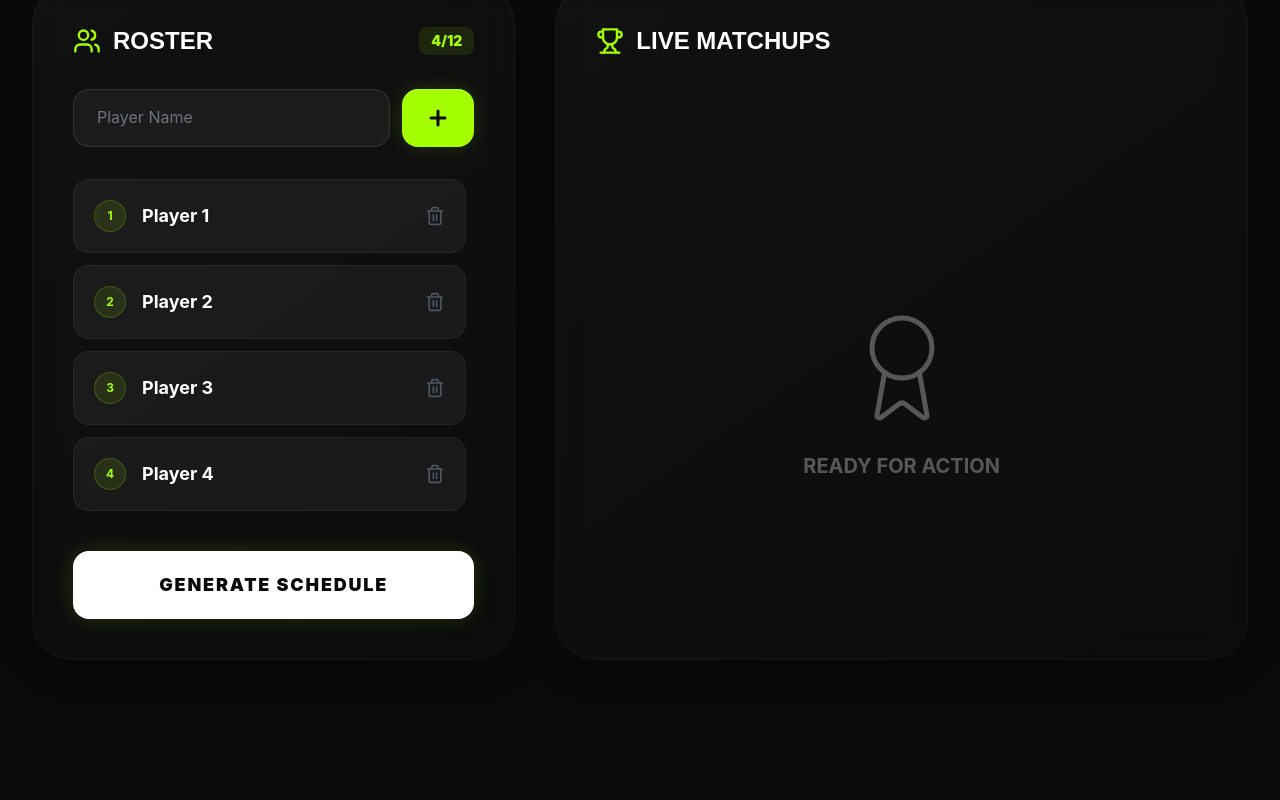
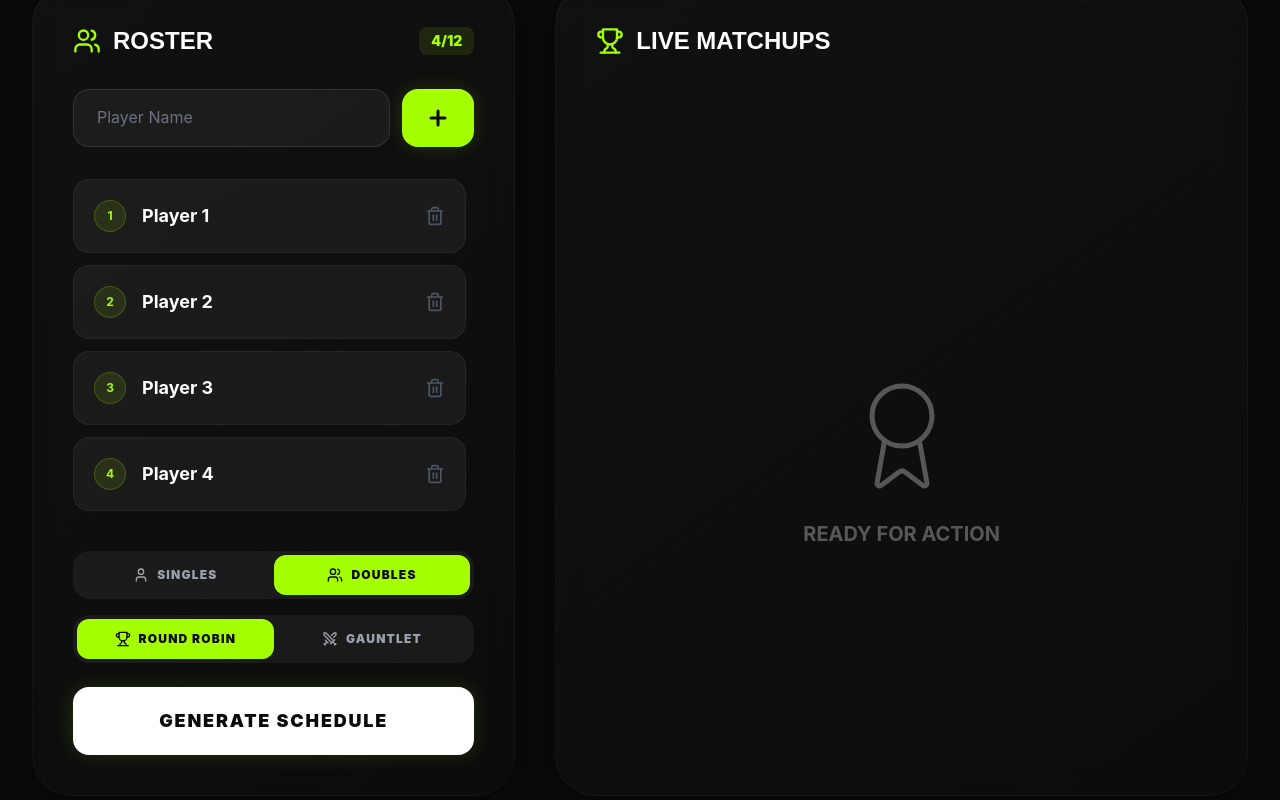
Before and after one commit to MikeGajardo/Electric-Pickle, a React (Vite) app: page /tournaments in a window 1280 px wide. Shown: the part 504-1304 px from the top of the page. Built offline with nearby package versions, Linux system fonts and the light colour scheme.

Commit message:
gauntlet

```diff
--- a/src/pages/Tournaments.jsx
+++ b/src/pages/Tournaments.jsx
@@ -1,5 +1,5 @@
 import { useState } from 'react'
-import { Trophy, Users, Plus, Trash2, Award } from 'lucide-react'
+import { Trophy, Users, Plus, Trash2, Award, Swords, User } from 'lucide-react'
 import { motion, AnimatePresence } from 'framer-motion'
 
 const Tournaments = () => {
@@ -7,6 +7,9 @@ const Tournaments = () => {
     const [newPlayer, setNewPlayer] = useState('')
     const [matches, setMatches] = useState([])
     const [isGenerating, setIsGenerating] = useState(false)
+    const [format, setFormat] = useState('round-robin')
+    const [teamSize, setTeamSize] = useState('doubles')
+    const [gauntletWinners, setGauntletWinners] = useState({})
 
     const addPlayer = () => {
         if (newPlayer && players.length < 12) {
@@ -19,14 +22,35 @@ const Tournaments = () => {
         setPlayers(players.filter((_, i) => i !== index))
     }
 
-    const generateRoundRobin = () => {
+    const updatePlayer = (index, newName) => {
+        const updatedPlayers = [...players]
+        updatedPlayers[index] = newName
+        setPlayers(updatedPlayers)
+    }
+
+    const generateSchedule = () => {
         setIsGenerating(true)
+        setGauntletWinners({}) // Reset winners
         setTimeout(() => {
-            let p = [...players]
+            const generatedMatches = []
+
+            let activePlayers = [...players]
+            if (teamSize === 'doubles') {
+                activePlayers = []
+                for (let i = 0; i < players.length; i += 2) {
+                    if (i + 1 < players.length) {
+                        activePlayers.push(`${players[i]} & ${players[i + 1]}`)
+                    } else {
+                        activePlayers.push(`${players[i]} & BYE`)
+                    }
+                }
+            }
+
+            if (format === 'round-robin') {
+                let p = [...activePlayers]
                 if (p.length % 2 !== 0) p.push('BYE')
                 const rounds = p.length - 1
                 const half = p.length / 2
-            const generatedMatches = []
                 for (let round = 0; round < rounds; round++) {
                     const roundMatches = []
                     for (let i = 0; i < half; i++) {
@@ -34,12 +58,34 @@ const Tournaments = () => {
                         const p2 = p[p.length - 1 - i]
                         if (p1 !== 'BYE' && p2 !== 'BYE') roundMatches.push({ p1, p2 })
                     }
+                    if (roundMatches.length > 0) {
                         generatedMatches.push({ round: round + 1, matches: roundMatches })
+                    }
                     p.splice(1, 0, p.pop())
                 }
+            } else if (format === 'gauntlet') {
+                for (let i = 1; i < activePlayers.length; i++) {
+                    const p1 = i === 1 ? activePlayers[0] : `Winner of Game ${i - 1}`
+                    const p2 = activePlayers[i]
+                    // Store the raw base match, we will compute dynamic p1 at render time
+                    generatedMatches.push({ round: i, matches: [{ p1, p2, isP1Dynamic: i > 1 }] })
+                }
+            }
+
             setMatches(generatedMatches)
             setIsGenerating(false)
         }, 600)
+    }
+
+    const handleWinnerSelect = (roundIndex, winnerName) => {
+        if (format !== 'gauntlet') return
+        setGauntletWinners(prev => ({ ...prev, [roundIndex]: winnerName }))
+    }
+
+    const getDynamicPlayer1 = (match, roundIndex) => {
+        if (format !== 'gauntlet' || !match.isP1Dynamic) return match.p1
+        const previousWinner = gauntletWinners[roundIndex - 1]
+        return previousWinner ? previousWinner : match.p1 // match.p1 holds the "Winner of Game X" fallback string
     }
 
     return (
@@ -97,17 +143,23 @@ const Tournaments = () => {
                             <AnimatePresence>
                                 {players.map((player, idx) => (
                                     <motion.div
-                                        key={player + idx}
+                                        key={idx}
                                         initial={{ opacity: 0, x: -20 }}
                                         animate={{ opacity: 1, x: 0 }}
                                         exit={{ opacity: 0, x: 20 }}
                                         className="flex items-center justify-between p-5 bg-white/5 rounded-2xl border border-white/5 hover:border-pickle-green/20 group transition-all"
                                     >
                                         <div className="flex items-center gap-4">
-                                            <div className="w-8 h-8 rounded-full bg-pickle-green/10 flex items-center justify-center text-pickle-green font-bold text-xs border border-pickle-green/20">
+                                            <div className="w-8 h-8 rounded-full bg-pickle-green/10 flex items-center justify-center text-pickle-green font-bold text-xs border border-pickle-green/20 shrink-0">
                                                 {idx + 1}
                                             </div>
-                                            <span className="font-bold text-lg">{player}</span>
+                                            <input
+                                                type="text"
+                                                value={player}
+                                                onChange={(e) => updatePlayer(idx, e.target.value)}
+                                                className="font-bold text-lg bg-transparent border-b border-transparent focus:border-pickle-green focus:outline-none transition-colors w-full text-white placeholder-gray-600"
+                                                placeholder={`Player ${idx + 1}`}
+                                            />
                                         </div>
                                         <button onClick={() => removePlayer(idx)} className="text-gray-600 hover:text-red-500 transition-colors">
                                             <Trash2 size={20} />
@@ -117,8 +169,40 @@ const Tournaments = () => {
                             </AnimatePresence>
                         </div>
 
+                        <div className="flex gap-4 mb-4">
+                            <div className="flex bg-white/5 p-1 rounded-2xl flex-1">
                                 <button
-                            onClick={generateRoundRobin}
+                                    onClick={() => setTeamSize('singles')}
+                                    className={`flex-1 py-3 rounded-xl font-black text-xs tracking-widest uppercase transition-all flex items-center justify-center gap-2 ${teamSize === 'singles' ? 'bg-pickle-green text-pickle-dark' : 'text-gray-400 hover:text-white'}`}
+                                >
+                                    <User size={16} /> SINGLES
+                                </button>
+                                <button
+                                    onClick={() => setTeamSize('doubles')}
+                                    className={`flex-1 py-3 rounded-xl font-black text-xs tracking-widest uppercase transition-all flex items-center justify-center gap-2 ${teamSize === 'doubles' ? 'bg-pickle-green text-pickle-dark' : 'text-gray-400 hover:text-white'}`}
+                                >
+                                    <Users size={16} /> DOUBLES
+                                </button>
+                            </div>
+                        </div>
+
+                        <div className="flex bg-white/5 p-1 rounded-2xl mb-6">
+                            <button
+                                onClick={() => setFormat('round-robin')}
+                                className={`flex-1 py-3 rounded-xl font-black text-xs tracking-widest uppercase transition-all flex items-center justify-center gap-2 ${format === 'round-robin' ? 'bg-pickle-green text-pickle-dark' : 'text-gray-400 hover:text-white'}`}
+                            >
+                                <Trophy size={16} /> ROUND ROBIN
+                            </button>
+                            <button
+                                onClick={() => setFormat('gauntlet')}
+                                className={`flex-1 py-3 rounded-xl font-black text-xs tracking-widest uppercase transition-all flex items-center justify-center gap-2 ${format === 'gauntlet' ? 'bg-pickle-green text-pickle-dark' : 'text-gray-400 hover:text-white'}`}
+                            >
+                                <Swords size={16} /> GAUNTLET
+                            </button>
+                        </div>
+
+                        <button
+                            onClick={generateSchedule}
                             disabled={players.length < 2 || isGenerating}
                             className="w-full py-5 bg-white text-pickle-dark font-black tracking-widest rounded-2xl hover:bg-pickle-green transition-all text-lg btn-glow disabled:opacity-50 disabled:cursor-not-allowed disabled:hover:bg-white disabled:hover:scale-100 disabled:hover:translate-y-0"
                         >
@@ -146,16 +230,43 @@ const Tournaments = () => {
                                     {matches.map((round) => (
                                         <div key={round.round}>
                                             <div className="inline-block text-xs font-black text-pickle-green mb-5 uppercase tracking-[0.3em] px-4 py-1.5 bg-pickle-green/10 rounded-lg border border-pickle-green/20">
-                                                Round {round.round}
+                                                {format === 'gauntlet' ? 'Game' : 'Round'} {round.round}
                                             </div>
-                                            <div className="grid grid-cols-1 md:grid-cols-2 gap-4">
-                                                {round.matches.map((match, mIdx) => (
+                                            <div className={`grid grid-cols-1 ${format === 'gauntlet' || teamSize === 'doubles' ? 'md:grid-cols-1' : 'md:grid-cols-2'} gap-4`}>
+                                                {round.matches.map((match, mIdx) => {
+                                                    const p1Display = getDynamicPlayer1(match, round.round)
+                                                    const p2Display = match.p2
+                                                    const isP1Winner = gauntletWinners[round.round] === p1Display
+                                                    const isP2Winner = gauntletWinners[round.round] === p2Display
+
+                                                    return (
                                                         <div key={mIdx} className="p-6 bg-pickle-gray/50 rounded-2xl border border-white/5 flex items-center justify-between group">
-                                                        <span className="font-black text-lg">{match.p1}</span>
-                                                        <span className="text-[10px] font-black text-gray-500 tracking-widest px-4">VS</span>
-                                                        <span className="font-black text-lg text-right">{match.p2}</span>
+                                                            {format === 'gauntlet' ? (
+                                                                <button
+                                                                    onClick={() => handleWinnerSelect(round.round, p1Display)}
+                                                                    className={`font-black text-lg transition-colors hover:text-pickle-green text-left flex-1 ${isP1Winner ? 'text-pickle-green' : 'text-white'}`}
+                                                                >
+                                                                    {p1Display}
+                                                                </button>
+                                                            ) : (
+                                                                <span className="font-black text-lg text-left flex-1">{p1Display}</span>
+                                                            )}
+
+                                                            <span className="text-[10px] font-black text-gray-500 tracking-widest px-4 text-center">VS</span>
+
+                                                            {format === 'gauntlet' ? (
+                                                                <button
+                                                                    onClick={() => handleWinnerSelect(round.round, p2Display)}
+                                                                    className={`font-black text-lg transition-colors hover:text-pickle-green text-right flex-1 ${isP2Winner ? 'text-pickle-green' : 'text-white'}`}
+                                                                >
+                                                                    {p2Display}
+                                                                </button>
+                                                            ) : (
+                                                                <span className="font-black text-lg text-right flex-1">{p2Display}</span>
+                                                            )}
                                                         </div>
-                                                ))}
+                                                    )
+                                                })}
                                             </div>
                                         </div>
                                     ))}
```
Lines whose indentation alone changed are shown as unchanged.
